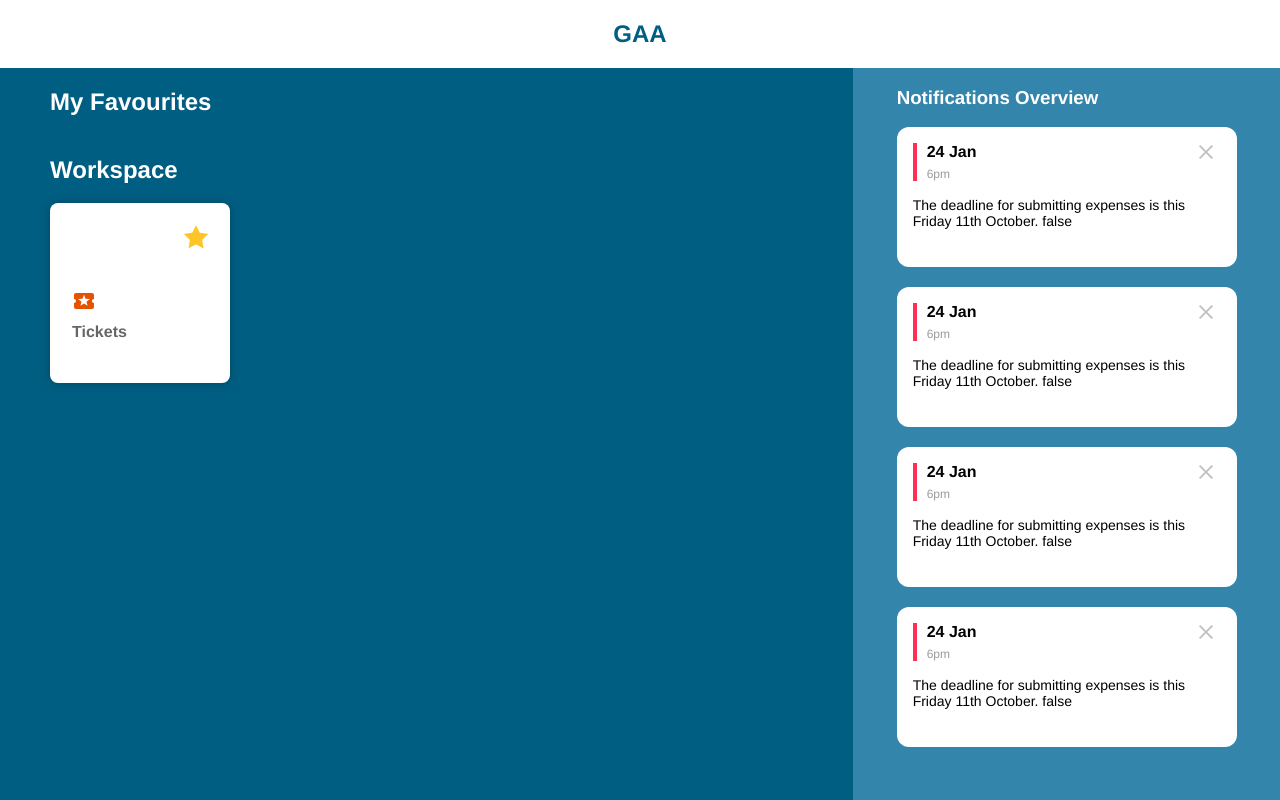
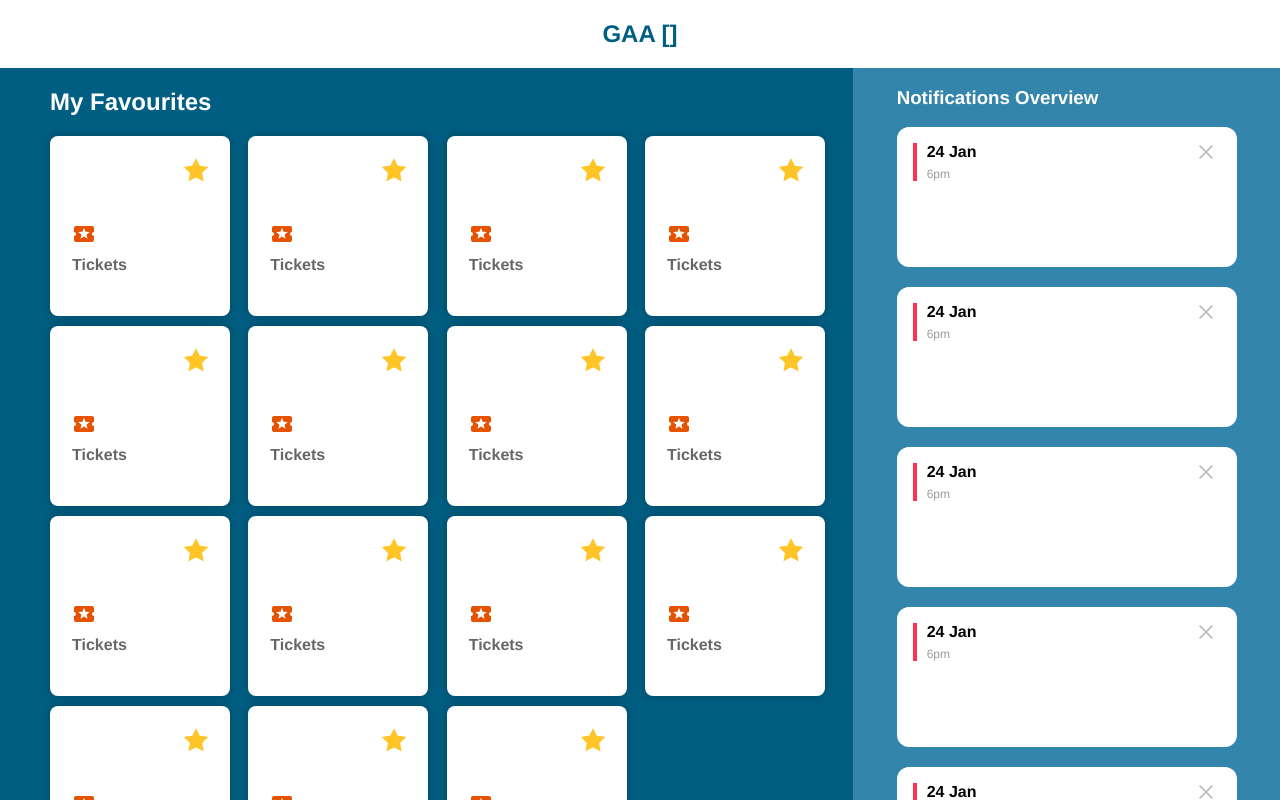
Before and after one commit to theTiv/Club-Dashboard, a Vue app: page / in a window 1280 px wide. Shown: the top 800 px of the page. Built offline with nearby package versions, Linux system fonts and the light colour scheme.

Commit message:
Added methods for Local Storage adding and removing of Sections as Favourites.

```diff
--- a/src/App.vue
+++ b/src/App.vue
@@ -1,10 +1,10 @@
 <template>
   <div id="app" class="container">
     <header class="header">
-      <h2 class="site-title">GAA</h2>
+      <h2 class="site-title">GAA {{ favourites }}</h2>
     </header>
-    <Workspace class="workspace" />
-    <Notifications class="notifications" />
+    <Workspace class="workspace" :sections="sections" :favourites="favourites"/>
+    <Notifications class="notifications" :notifications="notifications" />
   </div>
 </template>
 
@@ -14,10 +14,25 @@ import Notifications from "./components/Notifications/Notifications";
 
 export default {
   name: "App",
+  data() {
+    return {
+      sections: this.$root.$data.sections,
+      notifications: this.$root.$data.notifications,
+      favourites: []
+    }
+  },
+  beforeCreate: () => {
+    console.log("Before Create");
+    // const favourites = [ 1, 5, 9, 10 ];
+    // return {
+    //   const favourites = [ 1, 5, 9, 10 ]
+    // }
+  },
   components: {
     Workspace,
     Notifications
-  }
+  },
+
 };
 </script>
 
--- a/src/components/Card/Card.vue
+++ b/src/components/Card/Card.vue
@@ -1,20 +1,20 @@
 <template>
   <div
     class="card"
-    :class="[direction, { active: hover }]"
+    :class="[{ active: hover }]"
     @mouseover="hover = true"
     @mouseleave="hover = false"
   >
     <div class="card__favourite">
-      <Icon name="star-full" fill="#FFC425" />
+      <div v-if="favourite" @click="removeFav"><Icon name="star-full" fill="#FFC425" /></div>
+      <div v-else @click="addFav"><Icon name="star-empty" fill="#FFC425" /></div>
     </div>
     <div class="card__icon">
       <Icon name="tickets" fill="#E55300" />
     </div>
-    <div class="card__title">Tickets</div>
+    <div class="card__title">Tickets </div>
     <div class="card__description">
-      Welcome to the Purchase Power portal here you can find lorem ipsum dolor
-      sit amet consequescat.
+      {{ cardData.id }}
     </div>
   </div>
 </template>
@@ -30,12 +30,49 @@ export default {
   },
   name: "Card",
   props: {
-    title: String,
-    icon: String,
-    description: String,
-    link: String,
-    direction: String
+    cardData: Object,
+    favourite: Boolean
   },
+  methods: {
+  addFav(){
+    this.$emit('CardFavourited', this.cardData.id)
+  },
+  removeFav(){
+    this.$emit('CardUnfavourited', this.cardData.id)
+  }
+  },
+  // methods: {
+  //   addFav() {
+  //     const cardData = this.cardData;
+  //     this.newFav = cardData.id;
+  //     this.favourites.push(this.newFav);
+  //     this.saveFavs();
+  //   },
+  //   removeFav(x) {
+  //     this.favourites.splice(x,1);
+  //     this.saveFavs();
+  //   },
+  //   saveFavs() {
+  //     let parsed = JSON.stringify(this.favourites);
+  //     localStorage.setItem('favourites', parsed);
+  //   }
+  // },
+  // methods: {
+  //   addFav() {
+  //     const cardData = this.cardData;
+  //     this.newFav = cardData.id;
+  //     this.favourites.push(this.newFav);
+  //     this.saveFavs();
+  //   },
+  //   removeFav(x) {
+  //     this.favourites.splice(x,1);
+  //     this.saveFavs();
+  //   },
+  //   saveFavs() {
+  //     let parsed = JSON.stringify(this.favourites);
+  //     localStorage.setItem('favourites', parsed);
+  //   }
+  // },
   components: {
     Icon
   }
--- a/src/components/Notifications/Notification/Notification.vue
+++ b/src/components/Notifications/Notification/Notification.vue
@@ -5,7 +5,7 @@
         <Close @NotificationMinimized="isActive = $event"/>
     </div>
     <div class="notification__article">
-        The deadline for submitting expenses is this Friday 11th October. {{isActive}}
+
     </div>
   </div>
 </template>
--- a/src/components/Notifications/Notifications.vue
+++ b/src/components/Notifications/Notifications.vue
@@ -3,10 +3,7 @@
       <div class="notifications__title-container">
         <h3 class="notifications__title">Notifications Overview</h3>
       </div>
-      <Notification />
-      <Notification />
-      <Notification />
-      <Notification />
+      <Notification v-for="(notification, i) in notifications" :key="i" />
     </aside>
 </template>
 
@@ -15,8 +12,12 @@ import Notification from "./Notification/Notification";
 export default {
   components: {
     Notification
+  },
+  props: {
+    notifications: Array
   }
 };
+
 </script>
 
 <style>
--- a/src/components/Workspace/Workspace.vue
+++ b/src/components/Workspace/Workspace.vue
@@ -6,6 +6,9 @@
           <h2 class="workspace__title">My Favourites</h2>
         </header>
         <section class="workspace__content">
+          <template v-for="(section, i) in sections">
+            <Card :favourite="true" :cardData="section" :key="i" @CardFavourited="addFav" @CardUnfavourited="removeFav"></Card>
+          </template>
         </section>
       </div>
       <div class="workspace__sections">
@@ -13,8 +16,9 @@
           <h2 class="workspace__header">Workspace</h2>
         </header>
         <section class="workspace__content">
-          <!-- <Card v-for="section in sections" :key="section"></Card> -->
-          <Card />
+          <template v-for="(section, i) in sections">
+            <Card :favourite="false" :cardData="section" :key="i" @CardFavourited="addFav" @CardUnfavourited="removeFav"></Card>
+          </template>
         </section>
       </div>
     </div>
@@ -29,10 +33,47 @@ export default {
   components: {
     Card
   },
+  data() {
+    return {
+    favourites:[],
+    newFav:null
+    };
+  },
+  mounted() {
+    if(localStorage.getItem('favourites')) {
+      try {
+        this.favourites = JSON.parse(localStorage.getItem('favourites'));
+      } catch(e) {
+        localStorage.removeItem('favourites');
+      }
+    }
+  },
+  methods: {
+    addFav(value) {
+      this.newFav = value;
+      this.favourites.push(this.newFav);
+      this.saveFavs();
+    },
+    removeFav(value) {
+
+      for( var i = 0; i < this.favourites.length; i++){
+        if ( this.favourites[i] === value) {
+        this.favourites.splice(i, 1);
+        }
+      }
+
+      this.saveFavs();
+    },
+    saveFavs() {
+      let parsed = JSON.stringify(this.favourites);
+      localStorage.setItem('favourites', parsed);
+    }
+  },
   props: {
-    direction: String
+    sections: Array
   }
 };
+
 </script>
 
 <style>
@@ -56,7 +97,7 @@ export default {
   max-width: 1200px;
   margin: 0 auto;
   display: grid;
-   position: relative;
+  position: relative;
   grid-gap: 10px;
   grid-template-columns: repeat(auto-fit, minmax(180px, 1fr));
 }
--- a/src/main.js
+++ b/src/main.js
@@ -7,29 +7,39 @@ new Vue({
   render: h => h(App),
   data: {
     sections: [
-        { title: 'Email', icon: 'mail', description: 'Lorem Ipsum', link: '/'},
-        { title: 'Downloads', icon: 'downloads', description: 'Lorem Ipsum', link: '/'},
-        { title: 'GAA Newsletter', icon: 'newsletter', description: 'Lorem Ipsum', link: '/'},
-        { title: 'Tickets', icon: 'tickets', description: 'Lorem Ipsum', link: '/'},
-        { title: 'Club Map', icon: 'map', description: 'Lorem Ipsum', link: '/'},
-        { title: 'GMS', icon: 'doc', description: 'Lorem Ipsum', link: '/'},
-        { title: 'GRMA', icon: 'circle', description: 'Lorem Ipsum', link: '/'},
-        { title: 'Child Welfare E - vetting', icon: 'globe', description: 'Lorem Ipsum', link: '/'},
-        { title: 'Insurance', icon: 'padlock', description: 'Lorem Ipsum', link: '/'},
-        { title: 'Membership Form', icon: 'person', description: 'Lorem Ipsum', link: '/'},
-        { title: 'GDPR Repository', icon: 'server', description: 'Lorem Ipsum', link: '/'},
-        { title: 'Player Transfer System', icon: 'plane', description: 'Lorem Ipsum', link: '/'},
-        { title: 'MIS', icon: 'tent', description: 'Lorem Ipsum', link: '/'},
-        { title: 'Nat Club Draw', icon: 'shield', description: 'Lorem Ipsum', link: '/'},
-        { title: 'E-learning', icon: 'graduation', description: 'Lorem Ipsum', link: '/'},
+        { id: 1, title: 'Email', icon: 'mail', description: 'Lorem Ipsum', link: '/'},
+        { id: 2, title: 'Downloads', icon: 'downloads', description: 'Lorem Ipsum', link: '/'},
+        { id: 3, title: 'GAA Newsletter', icon: 'newsletter', description: 'Lorem Ipsum', link: '/'},
+        { id: 4, title: 'Tickets', icon: 'tickets', description: 'Lorem Ipsum', link: '/'},
+        { id: 5, title: 'Club Map', icon: 'map', description: 'Lorem Ipsum', link: '/'},
+        { id: 6, title: 'GMS', icon: 'doc', description: 'Lorem Ipsum', link: '/'},
+        { id: 7, title: 'GRMA', icon: 'circle', description: 'Lorem Ipsum', link: '/'},
+        { id: 8, title: 'Child Welfare E - vetting', icon: 'globe', description: 'Lorem Ipsum', link: '/'},
+        { id: 9, title: 'Insurance', icon: 'padlock', description: 'Lorem Ipsum', link: '/'},
+        { id: 10, title: 'Membership Form', icon: 'person', description: 'Lorem Ipsum', link: '/'},
+        { id: 11, title: 'GDPR Repository', icon: 'server', description: 'Lorem Ipsum', link: '/'},
+        { id: 12, title: 'Player Transfer System', icon: 'plane', description: 'Lorem Ipsum', link: '/'},
+        { id: 13, title: 'MIS', icon: 'tent', description: 'Lorem Ipsum', link: '/'},
+        { id: 14, title: 'Nat Club Draw', icon: 'shield', description: 'Lorem Ipsum', link: '/'},
+        { id: 15, title: 'E-learning', icon: 'graduation', description: 'Lorem Ipsum', link: '/'},
       ],
     notifications: [
-        { title: 'article 1', date: '24-01-20', time:'7:01 pm', description: 'The deadline for submitting expenses is this Friday 11th October.' },
-        { title: 'article 2', date: '24-01-20', time:'7:01 pm', description: 'The deadline for submitting expenses is this Friday 11th October.' },
-        { title: 'article 3', date: '24-01-20', time:'7:01 pm', description: 'The deadline for submitting expenses is this Friday 11th October.' },
-        { title: 'article 4', date: '24-01-20', time:'7:01 pm', description: 'The deadline for submitting expenses is this Friday 11th October.' },
-        { title: 'article 5', date: '24-01-20', time:'7:01 pm', description: 'The deadline for submitting expenses is this Friday 11th October.' },
-        { title: 'article 6', date: '24-01-20', time:'7:01 pm', description: 'The deadline for submitting expenses is this Friday 11th October.' }
-],
-}
-}).$mount('#app')
+        { id: 1, title: 'article 1', date: '24-01-20', time:'7:01 pm', description: 'The deadline for submitting expenses is this Friday 11th October.' },
+        { id: 2, title: 'article 2', date: '24-01-20', time:'7:01 pm', description: 'The deadline for submitting expenses is this Friday 11th October.' },
+        { id: 3, title: 'article 3', date: '24-01-20', time:'7:01 pm', description: 'The deadline for submitting expenses is this Friday 11th October.' },
+        { id: 4,  title: 'article 4', date: '24-01-20', time:'7:01 pm', description: 'The deadline for submitting expenses is this Friday 11th October.' },
+        { id: 5, title: 'article 5', date: '24-01-20', time:'7:01 pm', description: 'The deadline for submitting expenses is this Friday 11th October.' },
+        { id: 6, title: 'article 6', date: '24-01-20', time:'7:01 pm', description: 'The deadline for submitting expenses is this Friday 11th October.' }
+]
+},
+// mounted() {
+//   if (localStorage.name) {
+//     this.name = localStorage.name;
+//   }
+// },
+// watch: {
+//   name(newName) {
+//     localStorage.name = newName;
+//   }
+// }
+}).$mount('#app');
```
